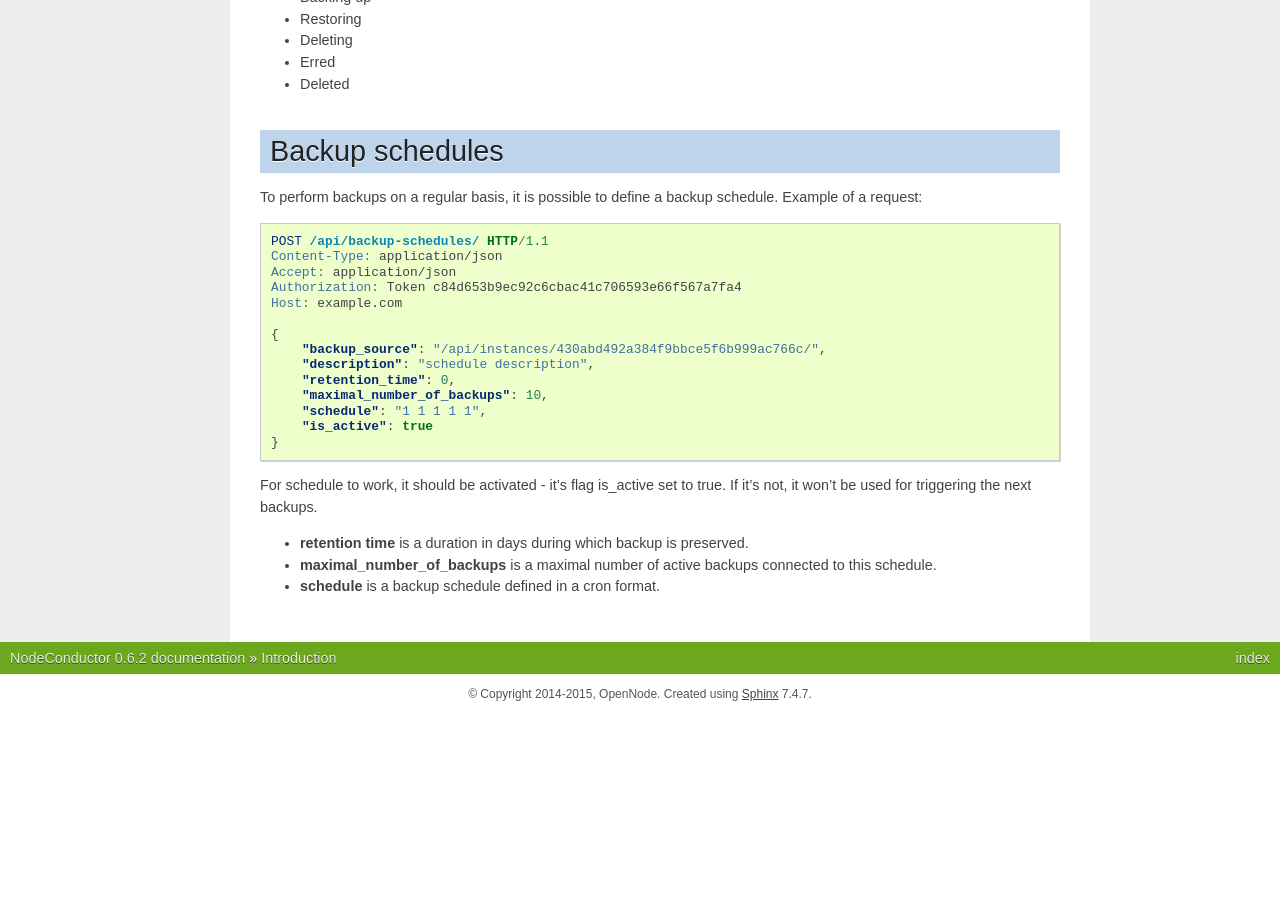
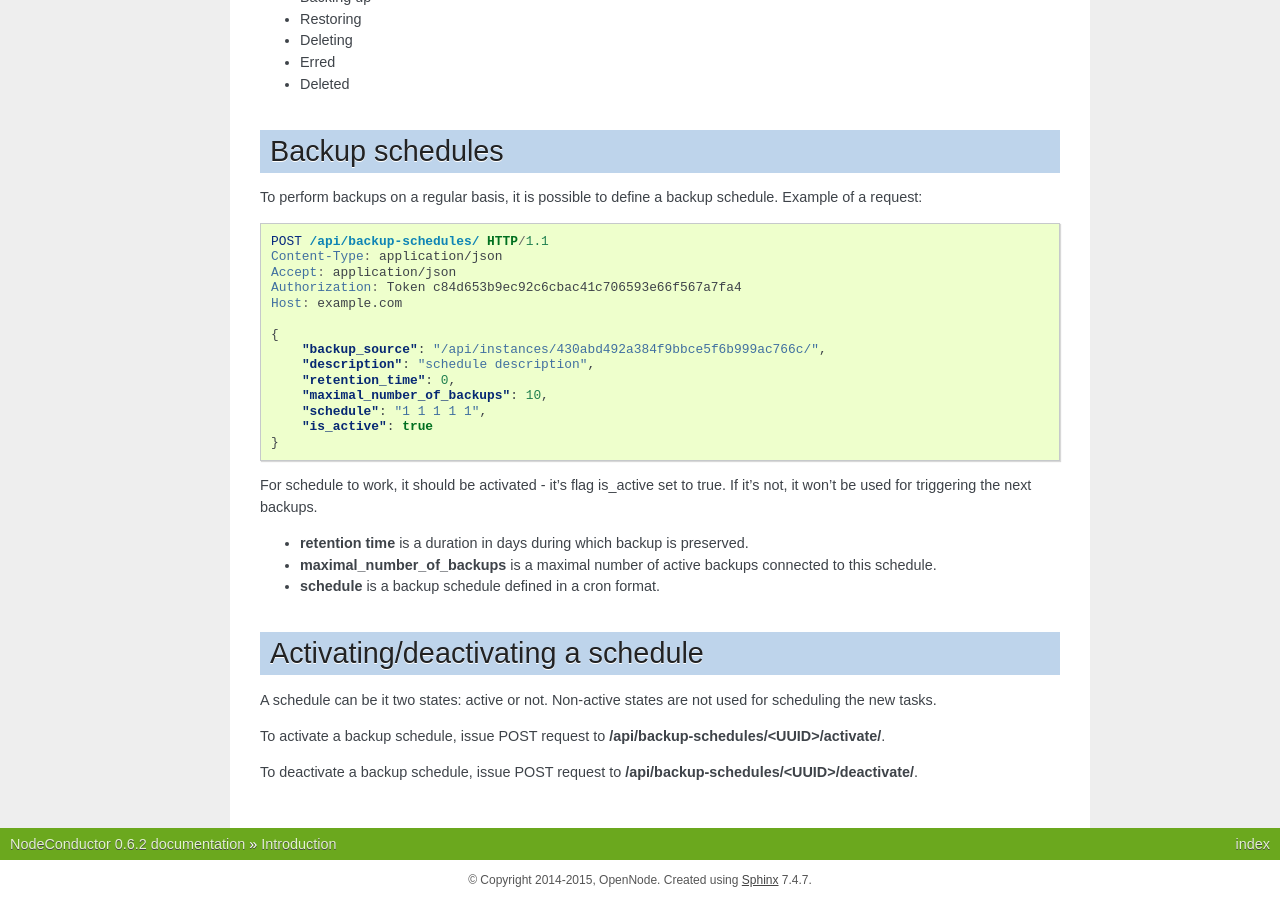
Before and after one commit to opennode/waldur-core, a Sphinx documentation site: the page built from docs/api/backup.rst, in a window 1280 px wide and 900 px high, scrolled down 866 px. Built offline with Sphinx 7.4.7, drawn with Linux system fonts in a browser that asks for light colours; before the commit the page ends 1580 px from its top, so only the background shows below that; some of the changed text lies outside the part shown.

Commit message:
Extend backup documentation

```diff
--- a/docs/api/backup.rst
+++ b/docs/api/backup.rst
@@ -81,3 +81,12 @@ for triggering the next backups.
 - **retention time** is a duration in days during which backup is preserved.
 - **maximal_number_of_backups** is a maximal number of active backups connected to this schedule.
 - **schedule** is a backup schedule defined in a cron format.
+
+Activating/deactivating a schedule
+----------------------------------
+
+A schedule can be it two states: active or not. Non-active states are not used for scheduling the new tasks.
+
+To activate a backup schedule, issue POST request to **/api/backup-schedules/<UUID>/activate/**.
+
+To deactivate a backup schedule, issue POST request to **/api/backup-schedules/<UUID>/deactivate/**.
```
